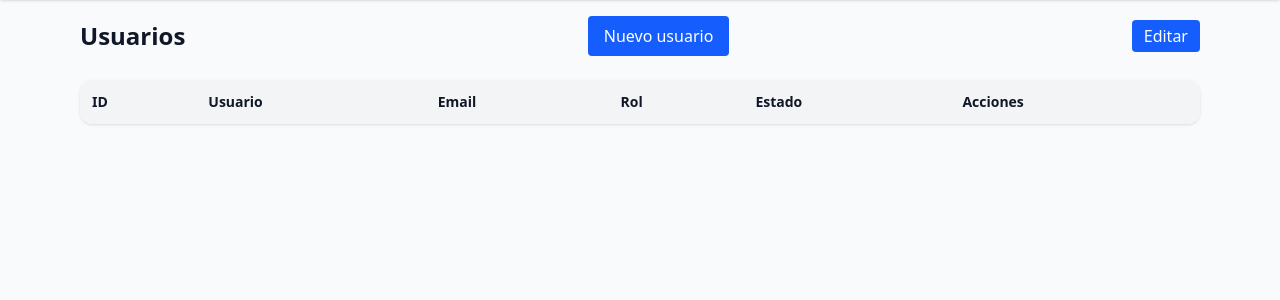
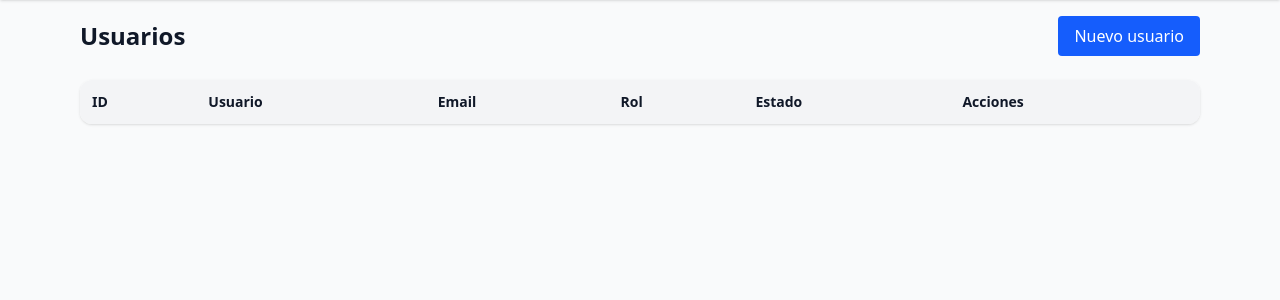
Before and after one commit to villarrealjk/jats-builder, a Python web app: template templates/admin_users.html in a window 1280 px wide. Shown: the part 64-364 px from the top of the page. Run offline with Jinja, Linux system fonts and the light colour scheme; the template is opened without the code that fills it, so the values that code supplies are empty; style sheets or scripts are compiled from the project's sources.

Commit message:
Fix admin users template

```diff
--- a/templates/admin_users.html
+++ b/templates/admin_users.html
@@ -8,10 +8,6 @@
   <a href="{{ url_for('admin_user_new') }}"
      class="px-4 py-2 rounded bg-blue-600 text-white hover:bg-blue-700">
     Nuevo usuario
-  </a>
-  <a href="{{ url_for('admin_user_edit', user_id=user.id) }}"
-   class="px-3 py-1 rounded bg-blue-600 text-white">
-  Editar
   </a>
 </div>
 
@@ -59,7 +55,13 @@
           {% endif %}
         </td>
 
-        <td class="p-3 flex gap-2">
+        <td class="p-3">
+          <div class="flex gap-2">
+            <a href="{{ url_for('admin_user_edit', user_id=user.id) }}"
+               class="px-3 py-1 rounded bg-blue-600 text-white">
+              Editar
+            </a>
+
             {% if user.id != current_user.id %}
               <form method="POST" action="{{ url_for('admin_user_toggle_active', user_id=user.id) }}">
                 <button class="px-3 py-1 rounded bg-yellow-500 text-white">
@@ -68,13 +70,14 @@
               </form>
 
               <form method="POST" action="{{ url_for('admin_user_toggle_superuser', user_id=user.id) }}">
-              <button class="px-3 py-1 rounded bg-purple-600 text-white">
+                <button class="px-3 py-1 rounded bg-gray-800 text-white">
                   {% if user.is_superuser %}Quitar admin{% else %}Hacer admin{% endif %}
                 </button>
               </form>
             {% else %}
               <span class="text-gray-400">Usuario actual</span>
             {% endif %}
+          </div>
         </td>
       </tr>
       {% endfor %}
```
Lines whose indentation alone changed are shown as unchanged.
